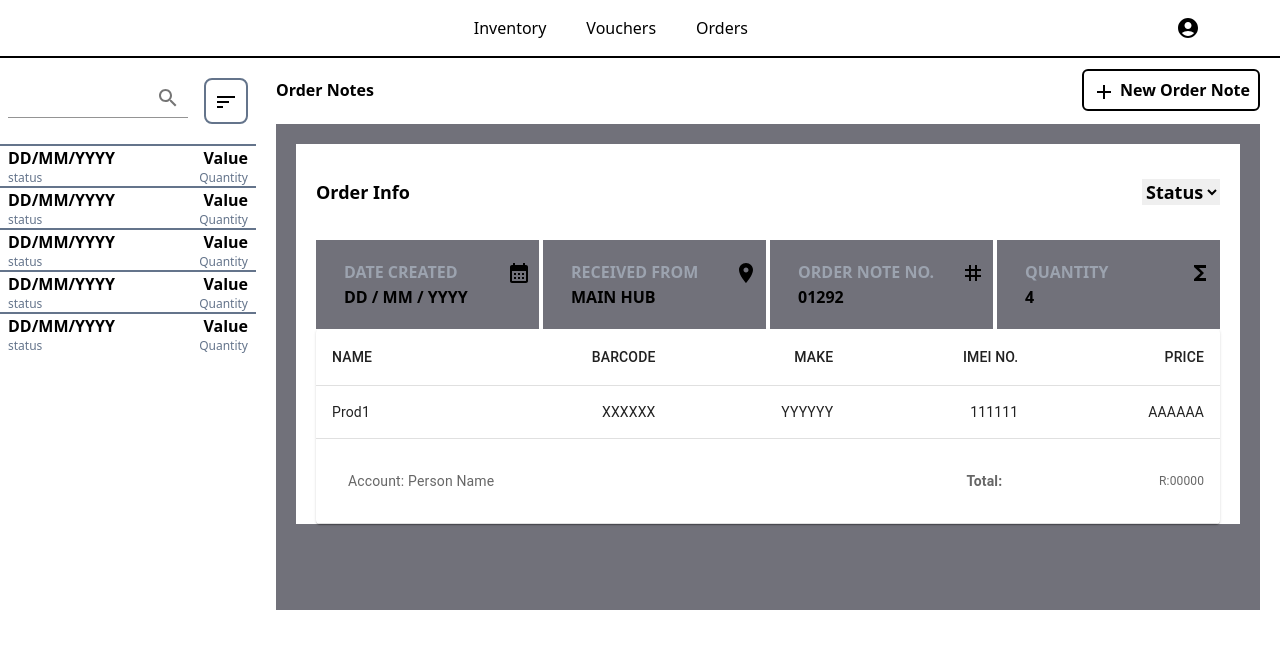
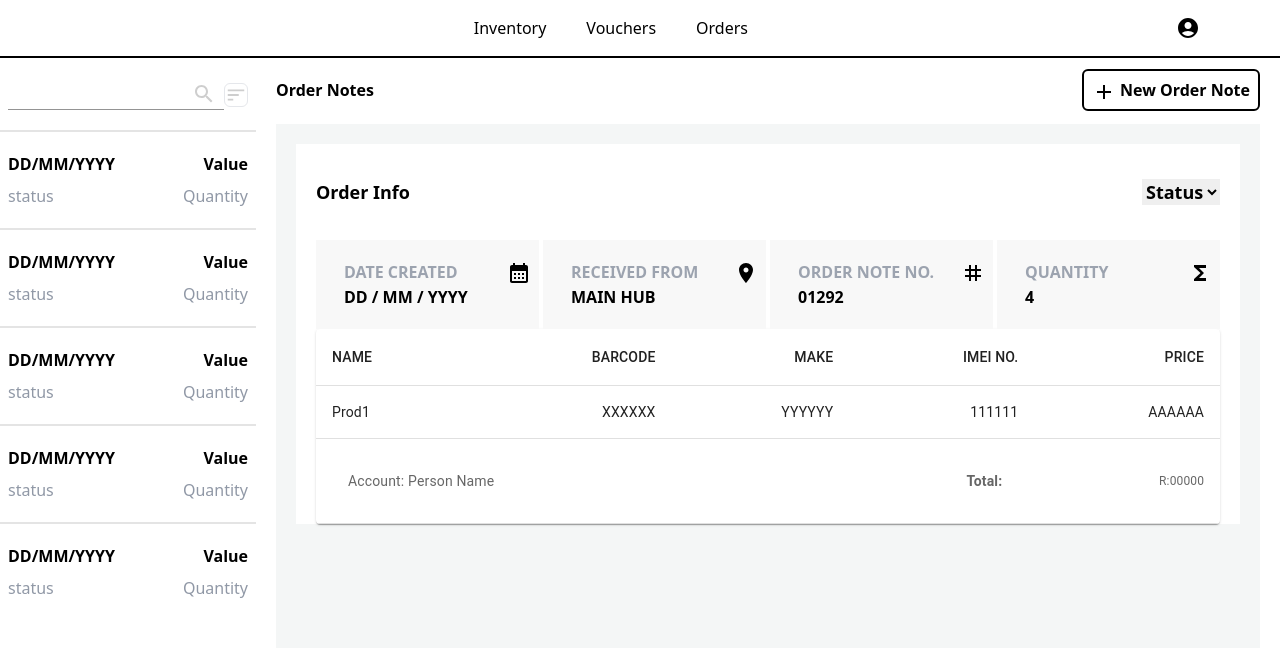
Before and after one commit to MapieMamunhe/siglonet-web-test-page, a Next.js app: page /orders/list in a window 1280 px wide. Shown: the top 648 px of the page. Built offline with nearby package versions, Linux system fonts and the light colour scheme.

Commit message:
Search filter

```diff
--- a/src/components/OrderInfoComponent.tsx
+++ b/src/components/OrderInfoComponent.tsx
@@ -14,7 +14,7 @@ type props = {
 };
 export function OrderInfoComponent(props: props) {
   return (
-    <section id="hero" className="bg-zinc-500 p-5 h-full">
+    <section id="hero" className="bg-[#F4F6F6] p-5 h-full">
       <div className="bg-white px-5">
         <div
           className="flex
@@ -35,7 +35,7 @@ export function OrderInfoComponent(props: props) {
               return (
                 <li
                   key={item.title}
-                  className="bg-zinc-500 py-5 flex flex-col font-semibold"
+                  className="bg-[#F8F8F8] py-5 flex flex-col font-semibold"
                 >
                   <span className="pl-7 flex justify-between pr-2">
                     <span className="text-gray-400 ">{item.title}</span>
--- a/src/components/SearchOrdersComponent.tsx
+++ b/src/components/SearchOrdersComponent.tsx
@@ -20,23 +20,21 @@ export function SearchOrdersComponent(props: props) {
         <Input
           id="input-with-icon-adornment"
           value={props.search}
-          className=" h-10
-            rounded-md border-solid mr-4"
+          className=""
           onChange={(e) => {
             props.setSearch(e.currentTarget.value);
           }}
           endAdornment={
             <InputAdornment position="start">
-              <Search />
+              <Search htmlColor="#CECECE" />
             </InputAdornment>
           }
         />
-        <button
-          type="button"
-          className="p-2 rounded-lg
-            border-2 border-slate-500 h-fit"
-        >
-          <Sort />
+        <button type="button" className="">
+          <Sort
+            htmlColor="#CECECE"
+            className="border border-1 h-12 w-12 rounded-md"
+          />
         </button>
       </div>
       <ul className="flex flex-col">
@@ -45,23 +43,22 @@ export function SearchOrdersComponent(props: props) {
             <button
               key={order.value}
               type="button"
-              className="hover:bg-slate-700 hover:text-white
+              className="hover:bg-[#37404F]
+              border-t-2 border-[#E4E4E4]
+              font-sans py-5 hover:text-white
                         hover:font-light"
             >
-              <li
-                className="border-t-2
-                      border-slate-500"
-              >
+              <li>
                 <div
                   className="flex justify-between mx-2
-                         font-semibold text-md"
+                         font-semibold text-md mb-2"
                 >
                   <span>{order.date}</span>
                   <span>{order.value}</span>
                 </div>
                 <div
                   className="flex justify-between mx-2
-                        text-xs text-slate-500 hover:text-white"
+                        text-s text-[#9098A6] hover:text-white"
                 >
                   <span>{order.status}</span>
                   <span>{order.quantity}</span>
```
